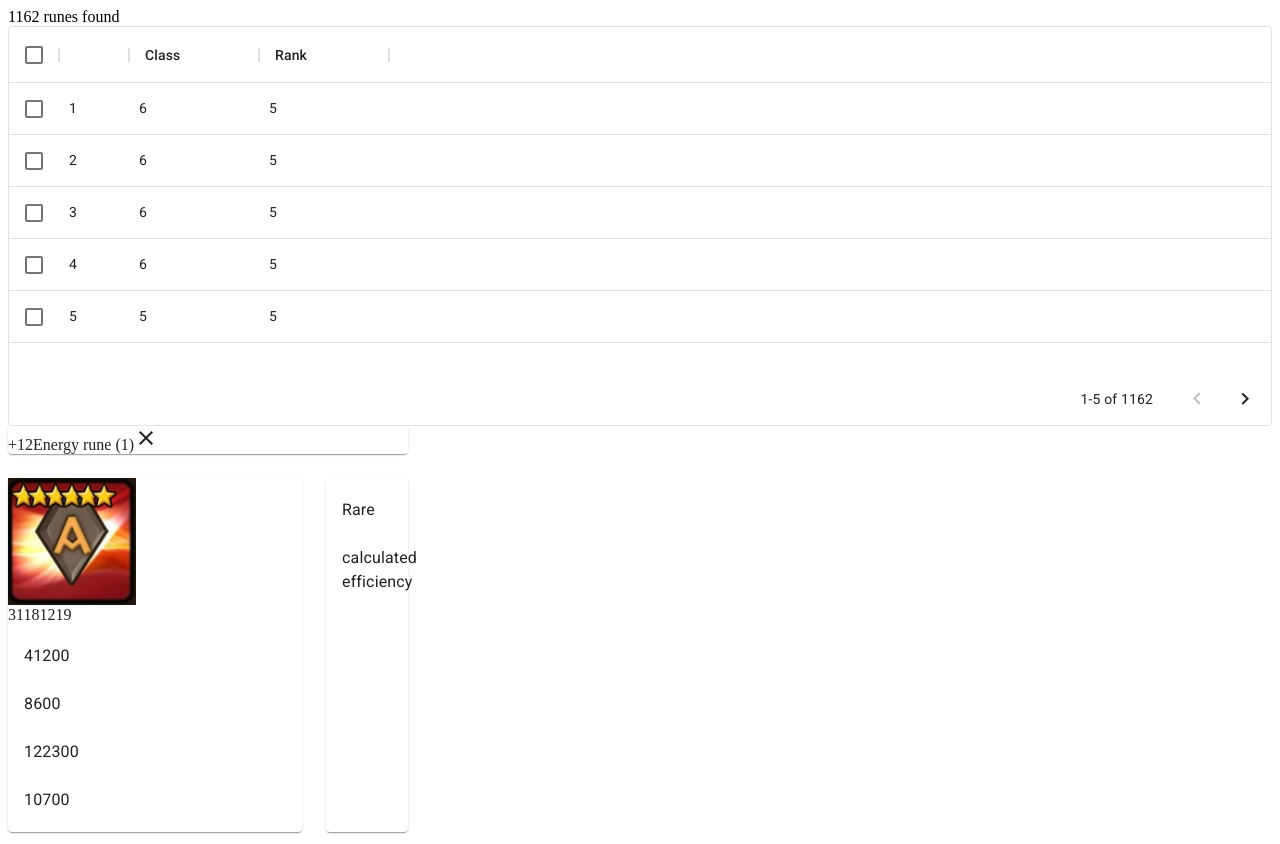
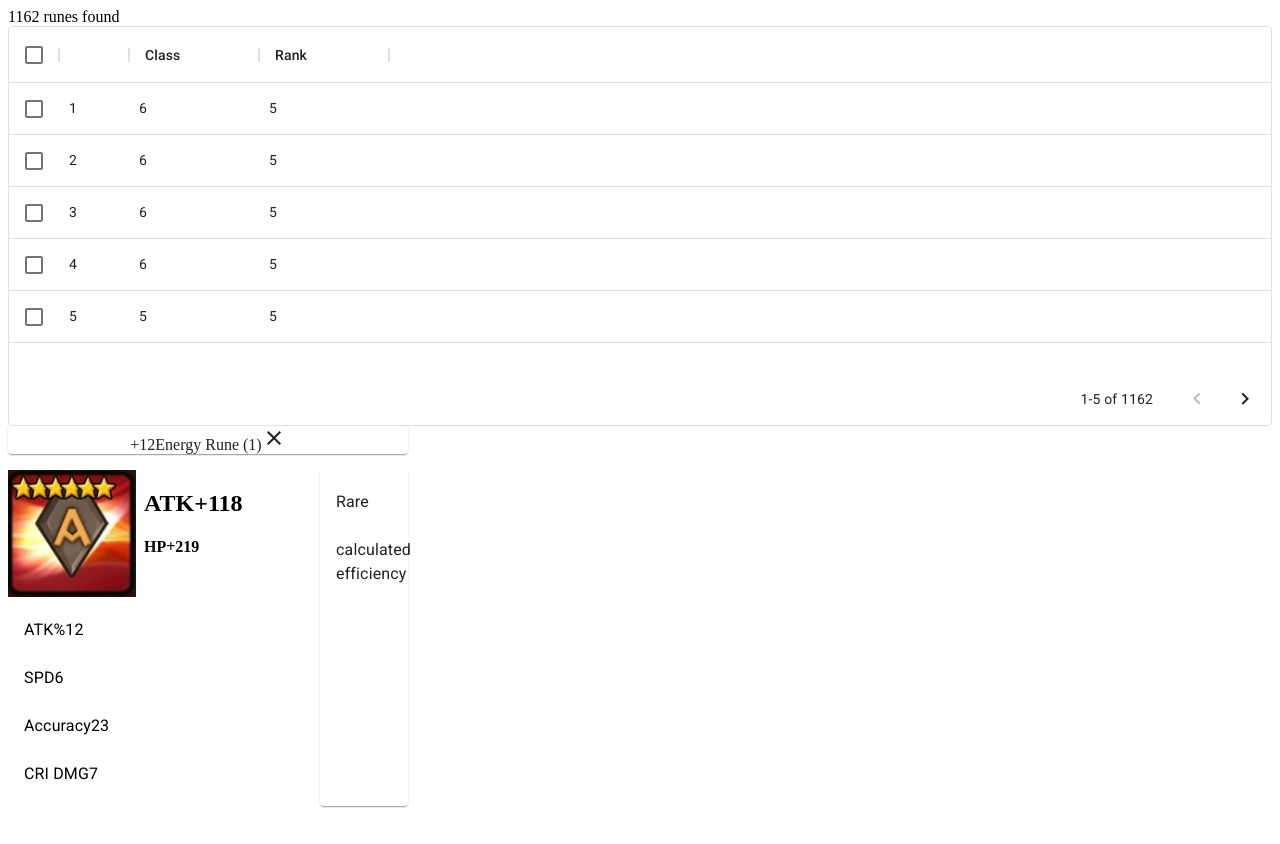
Before and after one commit to AllenLiDev/dashboard-app, a React (Create React App) app: page / in a window 1280 px wide. After the commit the page ends 814 px from the top, so only its background shows below. Built offline with nearby package versions, Linux system fonts and the light colour scheme.

Commit message:
move secondary stat handling to its own component

```diff
--- a/src/Rune.js
+++ b/src/Rune.js
@@ -6,6 +6,7 @@ import CloseIcon from '@material-ui/icons/Close';
 import RuneImage from './RuneImage';
 import { List, ListItem, ListItemText } from '@material-ui/core';
 import { getSetName, getStatName, getRuneGrade } from './helper';
+import RuneSecondaryStatsList from './RuneSecondaryStatsList';
 
 const useStyles = makeStyles((theme) => ({
   root: {
@@ -16,49 +17,41 @@ const useStyles = makeStyles((theme) => ({
     height: '100%',
   },
   heading: {
-
+    textAlign: 'Center',
   },
+  closeIcon: {
+    right: 0,
+  }
 }));
 
 const Rune = (props) => {
   const classes = useStyles();
   const rune = props.rune;
-  console.log(rune)
+
   return (
     <div className={classes.root}>
-      <Grid container spacing={3}>
+      <Grid container spacing={2}>
         <Grid item xs={12}>
           <Paper className={classes.heading}>
             +{rune.upgrade_curr}
-            {getSetName(rune.set_id)} rune
-          ({rune.slot_no})
-          <CloseIcon />
+            {getSetName(rune.set_id)} Rune
+            ({rune.slot_no})
+          <CloseIcon className={classes.closeIcon}/>
           </Paper>
         </Grid>
-        <Grid item xs={9}>
-          <Paper className={classes.secondaryStats}>
+        <Grid item container xs={9} direction="column">
+          <Grid item container spacing={1}>
             <Grid item>
               <RuneImage />
-              <div>
-                {rune.pri_eff}
-                {rune.prefix_eff}
-              </div>
             </Grid>
-            <List>
-              <ListItem>
-                <ListItemText primary={rune.sec_eff[0]} />
-              </ListItem>
-              <ListItem>
-                <ListItemText primary={rune.sec_eff[1]} />
-              </ListItem>
-              <ListItem>
-                <ListItemText primary={rune.sec_eff[2]} />
-              </ListItem>
-              <ListItem>
-                <ListItemText primary={rune.sec_eff[3]} />
-              </ListItem>
-            </List>
-          </Paper>
+            <Grid item>
+              <h2>{getStatName(rune.pri_eff[0])}{rune.pri_eff[1]}</h2>
+              <h4>{getStatName(rune.prefix_eff[0])}{rune.prefix_eff[1]}</h4>
+            </Grid>
+          </Grid>
+          <Grid item>
+            <RuneSecondaryStatsList stats={rune.sec_eff}/>
+          </Grid>
         </Grid>
         <Grid item xs={3}>
           <Paper className={classes.info}>
--- /dev/null
+++ b/src/RuneSecondaryStatsList.js
@@ -0,0 +1,20 @@
+import React from 'react';
+import { List, ListItem, ListItemText } from '@material-ui/core';
+import { getStatName } from './helper';
+
+const RuneSecondaryStatsList = (props) => {
+  const stats = props.stats;
+  const runeListItems = stats.map((substat) =>
+    <ListItem>
+      <ListItemText primary={getStatName(substat[0]) + substat[1]} />
+    </ListItem>
+  )
+
+  return (
+    <List>
+      {runeListItems}
+    </List>
+  )
+}
+
+export default RuneSecondaryStatsList;
```
